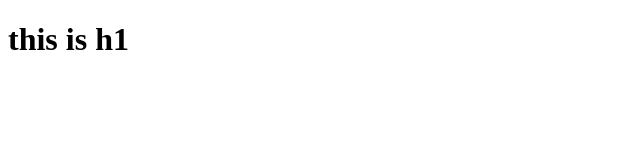
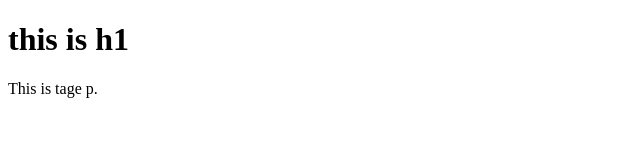
Before and after one commit to Theavy-Vorn/first-repository-with-git, a plain HTML site: page index.html in a window 1280 px wide. Shown: the whole page, without its empty margins (0-640 px from the left). Drawn offline with Linux system fonts and the light colour scheme.

Commit message:
update p

```diff
--- a/index.html
+++ b/index.html
@@ -7,5 +7,6 @@
 </head>
 <body>
     <h1>this is h1</h1>
+    <p>This is tage p.</p>
 </body>
 </html>
```
